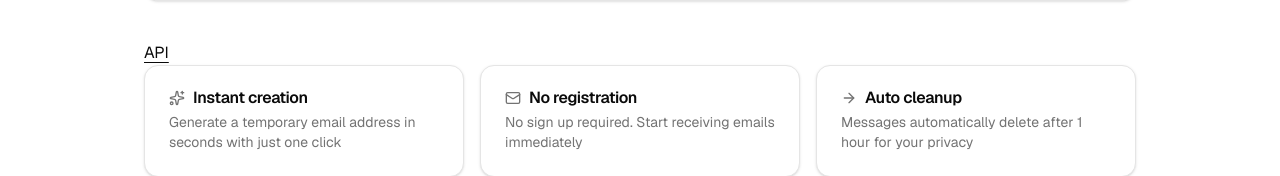
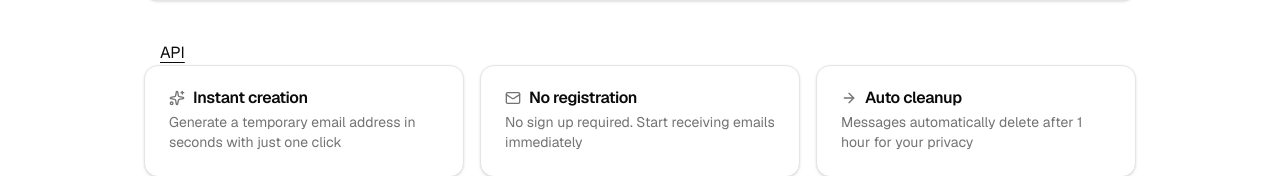
Before and after one commit to rainode/mail, a Next.js app: page /en in a window 1280 px wide. Shown: the part 515-691 px from the top of the page. Built offline with nearby package versions, Linux system fonts and the light colour scheme.

Commit message:
feat: implement internationalized navigation and update Link import for routing

```diff
--- a/src/app/[locale]/page.tsx
+++ b/src/app/[locale]/page.tsx
@@ -8,7 +8,7 @@ import {
   CardHeader,
   CardTitle,
 } from "@/components/ui/card";
-import Link from "next/link";
+import { Link } from "@/i18n/navigation";
 
 export default async function Home() {
   const t = await getTranslations("Home");
@@ -30,7 +30,7 @@ export default async function Home() {
 
           <EmailGenerator />
 
-          <Link href="/api-docs" className="underline underline-offset-4">
+          <Link href="/api-docs" className="underline underline-offset-4 mx-4">
             API
           </Link>
 
--- /dev/null
+++ b/src/i18n/navigation.ts
@@ -0,0 +1,7 @@
+import { createNavigation } from 'next-intl/navigation';
+import { routing } from './routing';
+
+// Lightweight wrappers around Next.js' navigation
+// APIs that consider the routing configuration
+export const { Link, redirect, usePathname, useRouter, getPathname } =
+  createNavigation(routing);
--- a/src/i18n/routing.ts
+++ b/src/i18n/routing.ts
@@ -1,5 +1,15 @@
+import { defineRouting } from 'next-intl/routing';
+
 export const locales = ["en", "ja"] as const;
 
 export type Locale = (typeof locales)[number];
 
 export const defaultLocale: Locale = "en";
+
+export const routing = defineRouting({
+  // A list of all locales that aFre supported
+  locales,
+
+  // Used when no locale matches
+  defaultLocale
+});
```
